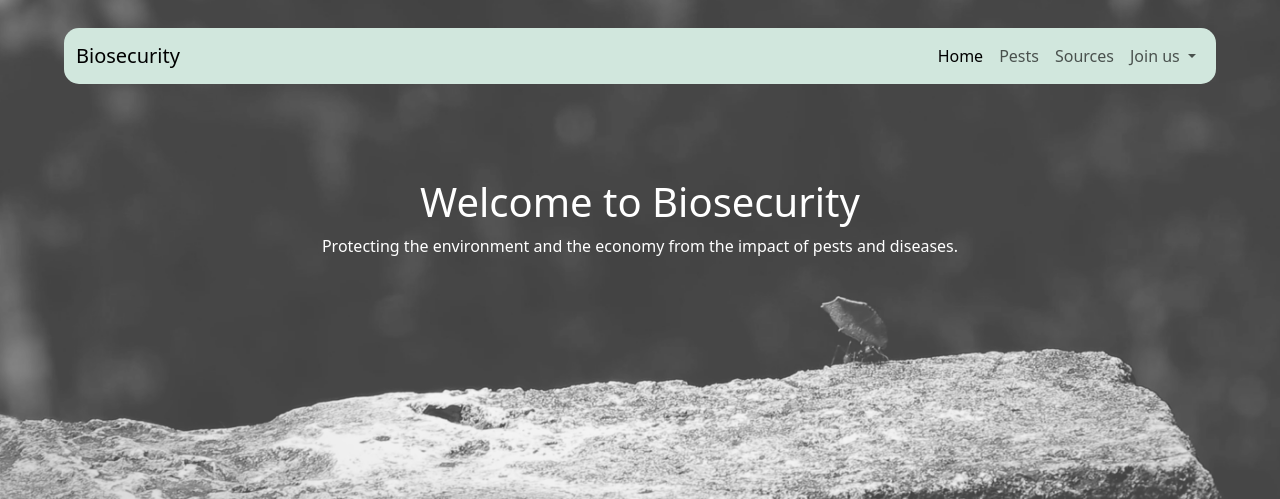
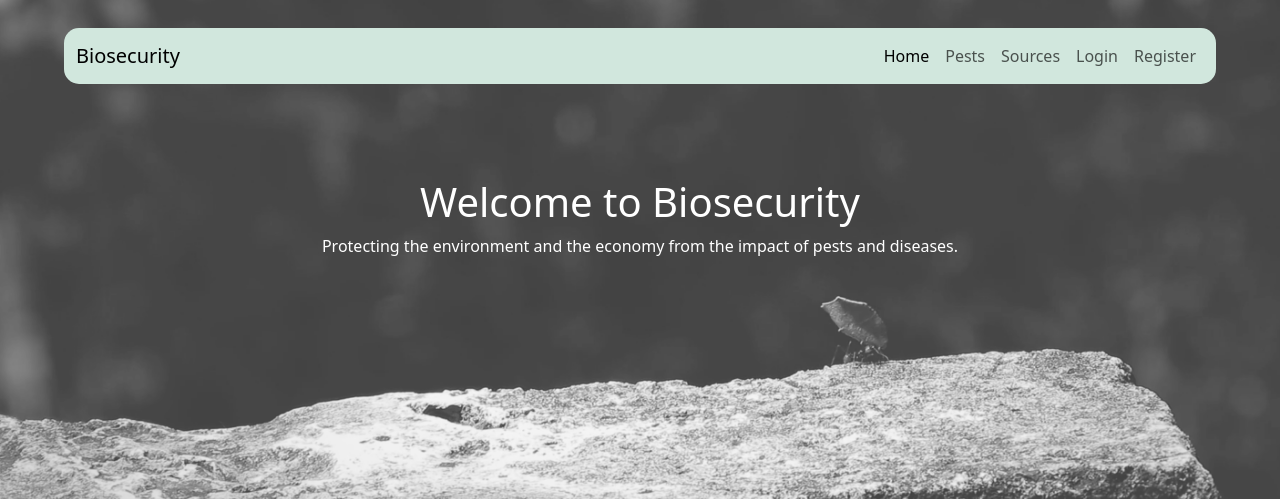
Before and after one commit to NZMia/Biosecurity, a Flask app: page / in a window 1280 px wide. Shown: the top 499 px of the page. Run offline with Flask 3, Linux system fonts and the light colour scheme.

Commit message:
update login text

```diff
--- a/webApp/templates/components/nav.html
+++ b/webApp/templates/components/nav.html
@@ -17,7 +17,24 @@
           <a class="nav-link"
             href="https://web.archive.org/web/20220122172202/http://www.pestdetective.org.nz/culprits/">Sources</a>
         </li>
-        <li class="nav-item dropdown">
+
+        {% if current_user.is_authenticated %}
+        <li class="nav-item">
+          <a class="nav-link" href="/dashboard">Dashboard</a>
+        </li>
+        <li class="nav-item">
+          <a class="nav-link" href="/logout">Logout</a>
+        </li>
+        {% else %}
+        <li class="nav-item">
+          <a class="nav-link" href="/login">Login</a>
+        </li>
+        <li class="nav-item">
+          <a class="nav-link" href="/register">Register</a>
+        </li>
+        {% endif%}
+
+        <!-- <li class="nav-item dropdown">
           <a class="nav-link dropdown-toggle" href="#" role="button" data-bs-toggle="dropdown" aria-expanded="false">
             {% if current_user.is_authenticated %}
             {{ current_user.email }}
@@ -37,7 +54,7 @@
             <li><a class="dropdown-item" href="/register">register</a></li>
             {% endif %}
           </ul>
-        </li>
+        </li> -->
       </ul>
     </div>
   </div>
--- a/webApp/templates/layout/general_base.html
+++ b/webApp/templates/layout/general_base.html
@@ -7,7 +7,12 @@
 {% block hero %}
 <div class="hero-section h-500">
   {% include 'components/nav.html' %}
-  <div class="hero-text">{% block hero_text %} {% endblock %}</div>
+  <div class="hero-text">
+    {% if current_user.is_authenticated %}
+    <h3>Welcome {{ current_user.email }}</h3>
+    {% endif %}
+    {% block hero_text %} {% endblock %}
+  </div>
 </div>
 {% endblock %}
 
```
